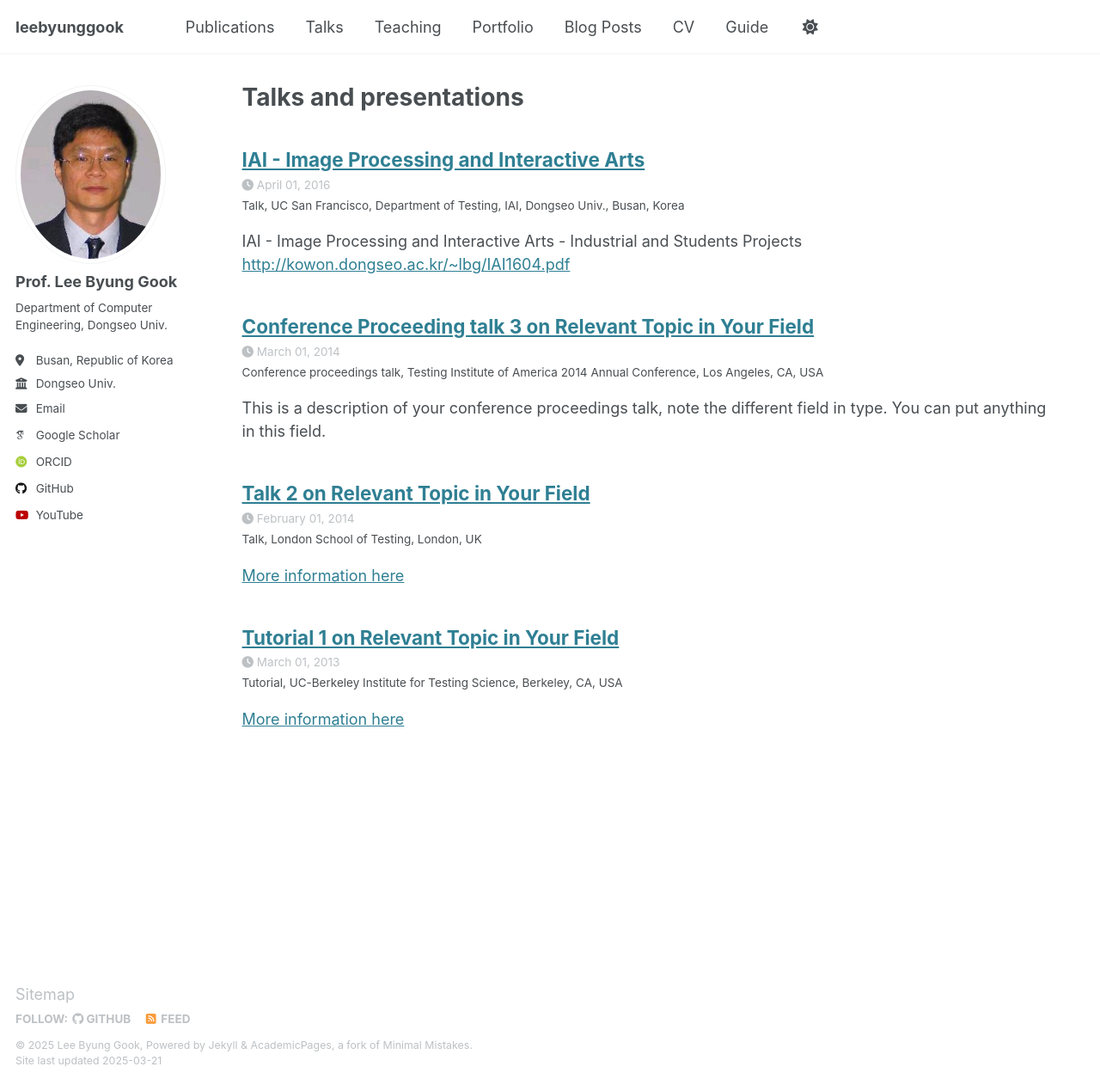
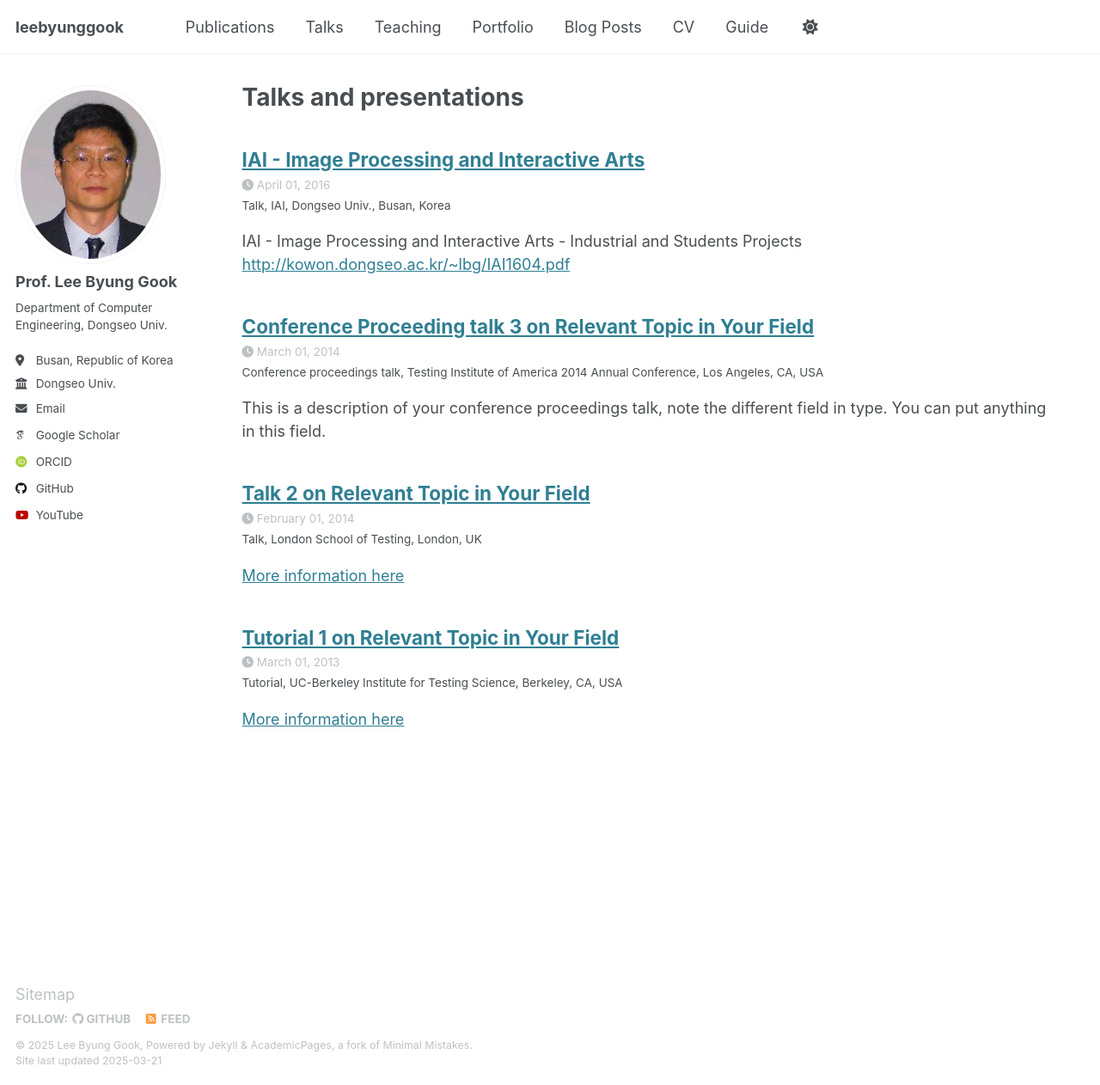
Before and after one commit to leebyunggook/leebyunggook.github.io, a Jekyll site: the page built from _pages/talks.html, in a window 1280 px wide and 1262 px high. Shown: the whole window at 86% size. Built offline with Jekyll 4.4.1, drawn with Linux system fonts in a browser that asks for light colours; some web fonts are replaced.

Commit message:
Update 2016-04-01-IAI.md

```diff
--- a/_talks/2016-04-01-IAI.md
+++ b/_talks/2016-04-01-IAI.md
@@ -3,9 +3,9 @@ title: "IAI - Image Processing and Interactive Arts"
 collection: talks
 type: "Talk"
 permalink: /talks/2016-04-01-IAI
-venue: "UC San Francisco, Department of Testing"
+venue: "IAI"
 date: 2016-04-01
-location: "IAI, Dongseo Univ., Busan, Korea"
+location: "Dongseo Univ., Busan, Korea"
 ---
 
 IAI - Image Processing and Interactive Arts - Industrial and Students Projects
```
